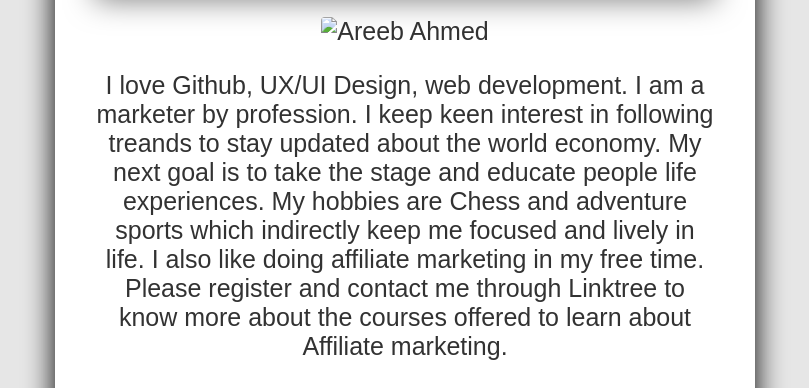
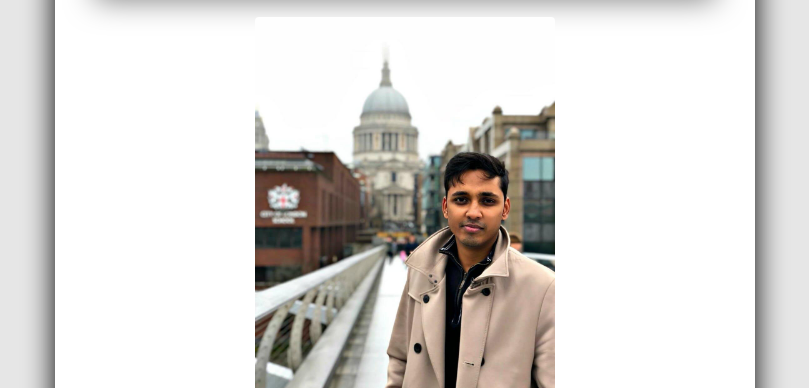
Before and after one commit to Areeb-Ahmed007/my-profile, a plain HTML site: page index.html in a window 1280 px wide. Shown: the part 174-562 px from the top of the page, without its empty margins (235-1044 px from the left). Drawn offline with Linux system fonts and the light colour scheme.

Commit message:
Update index.html

```diff
--- a/index.html
+++ b/index.html
@@ -12,7 +12,7 @@
 
 		<div class="card-white" id="introduction">
 	       <h1>Hello I am Areeb :) </h1>
-	         <img src="images/profile pic.jfif" alt="Areeb Ahmed" id="logo">
+	         <img src="images/profile pic.jpg" alt="Areeb Ahmed" id="logo">
 	         <p>I love Github, UX/UI Design, web development. I am a marketer by profession. I keep keen interest in following treands to stay updated about the world economy. My next goal is to take the stage and educate people life experiences. My hobbies are Chess and adventure sports which indirectly keep me focused and lively in life. I also like doing affiliate marketing in my free time. Please register and contact me through Linktree to know more about the courses offered to learn about Affiliate marketing.
 	         </p>
 	             <a href="https://linktr.ee/Areebkhazi
```
